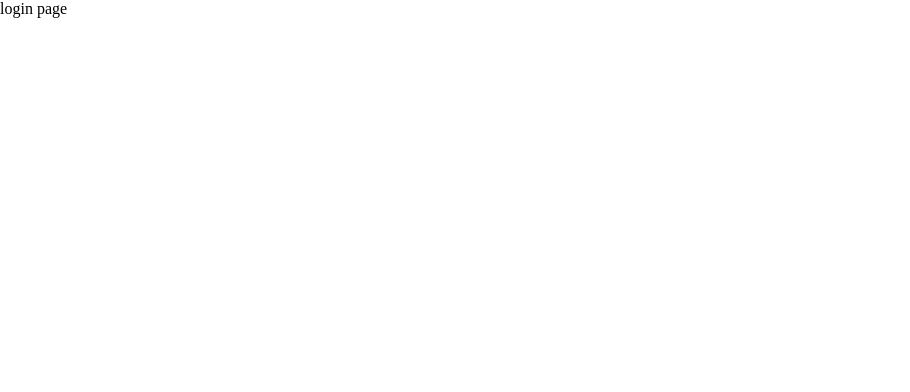
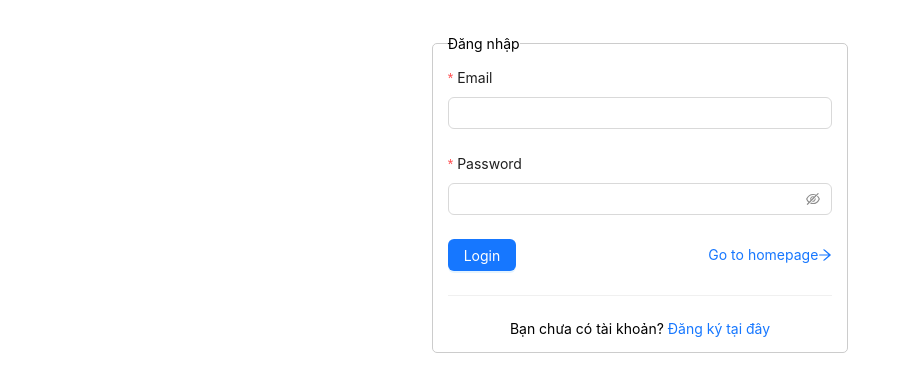
Before and after one commit to anhnguyen13131313/React-vite-QuocAnh, a React (Vite) app: page /login in a window 1280 px wide. Shown: the top 392 px of the page, without its empty margins (0-910 px from the left). Built offline with nearby package versions, Linux system fonts and the light colour scheme.

Commit message:
video 93

```diff
--- a/src/Components/layout/header.jsx
+++ b/src/Components/layout/header.jsx
@@ -4,8 +4,9 @@ import {
   UsergroupAddOutlined,
   HomeOutlined,
   AuditOutlined,
+  SettingOutlined,
 } from "@ant-design/icons";
-import { useState } from "react";
+import { Children, useState } from "react";
 const Header = () => {
   const [current, setCurrent] = useState("");
   const onClick = (e) => {
@@ -25,8 +26,23 @@ const Header = () => {
     },
     {
       label: <Link to={"/books"}>Books</Link>,
-      key: "products",
+      key: "books",
       icon: <AuditOutlined />,
+    },
+    {
+      label: "Cài đặt",
+      key: "setting",
+      icon: <SettingOutlined />,
+      children: [
+        {
+          label: <Link to={"/login"}>Đăng nhập</Link>,
+          key: "login",
+        },
+        {
+          label: "Đăng xuất",
+          key: "logout",
+        },
+      ],
     },
   ];
   return (
--- a/src/pages/login.jsx
+++ b/src/pages/login.jsx
@@ -1,5 +1,102 @@
+import {
+  Button,
+  Input,
+  Form,
+  notification,
+  Row,
+  Col,
+  Divider,
+  message,
+} from "antd";
+import { loginAPI, registerUserAPI } from "../services/api.service";
+import { Link, useNavigate } from "react-router-dom";
+import { ArrowRightOutlined } from "@ant-design/icons";
+import { useState } from "react";
 const LoginPage = () => {
-  return <div>login page</div>;
+  const [form] = Form.useForm();
+  const [loading, setLoading] = useState(false);
+  const navigate = useNavigate();
+
+  const onFinish = async (values) => {
+    setLoading(true);
+    const res = await loginAPI(values.email, values.password);
+
+    if (res.data) {
+      message.success("Đăng nhập thành công");
+      navigate("/");
+    } else {
+      notification.error({
+        message: "Error login",
+        description: JSON.stringify(res.message),
+      });
+    }
+    setLoading(false);
+  };
+  return (
+    <Row justify={"center"} style={{ marginTop: "30px" }}>
+      <Col xs={24} md={16} lg={8}>
+        <fieldset
+          style={{
+            border: "1px solid #ccc",
+            padding: "15px",
+            margin: "5px",
+            borderRadius: "5px",
+          }}
+        >
+          <legend>Đăng nhập</legend>
+          <Form form={form} layout="vertical" onFinish={onFinish}>
+            <Form.Item
+              label="Email"
+              name="email"
+              rules={[
+                { required: true, message: "Please input your email!" },
+                { type: "email", message: "Email không đúng định dạng!" },
+              ]}
+            >
+              <Input />
+            </Form.Item>
+            <Form.Item
+              label="Password"
+              name="password"
+              rules={[
+                { required: true, message: "Please input your password!" },
+              ]}
+            >
+              <Input.Password />
+            </Form.Item>
+            <Form.Item>
+              <div
+                style={{
+                  display: "flex",
+                  justifyContent: "space-between",
+                  alignItems: "center",
+                }}
+              >
+                <Button
+                  loading={loading}
+                  onClick={() => {
+                    form.submit();
+                  }}
+                  type="primary"
+                >
+                  Login
+                </Button>
+
+                <Link to={"/"}>
+                  Go to homepage
+                  <ArrowRightOutlined />
+                </Link>
+              </div>
+            </Form.Item>
+          </Form>
+          <Divider></Divider>
+          <div style={{ textAlign: "center" }}>
+            Bạn chưa có tài khoản? <Link to={"/register"}>Đăng ký tại đây</Link>
+          </div>
+        </fieldset>
+      </Col>
+    </Row>
+  );
 };
 
 export default LoginPage;
--- a/src/pages/register.jsx
+++ b/src/pages/register.jsx
@@ -33,7 +33,7 @@ const RegisterPage = () => {
       form={form}
       layout="vertical"
       onFinish={onFinish}
-      style={{ margin: "10px" }}
+      style={{ margin: "30px" }}
       // onFinishFailed={onFinishFailed}
     >
       <h3 style={{ textAlign: "center" }}>Đăng ký tài khoản </h3>
--- a/src/services/api.service.js
+++ b/src/services/api.service.js
@@ -62,7 +62,15 @@ const registerUserAPI = (fullName, email, password, phone) => {
   };
   return axios.post(URL_BACKEND, data);
 };
-
+const loginAPI = (email, password) => {
+  const URL_BACKEND = "/api/v1/auth/login";
+  const data = {
+    username: email,
+    password: password,
+    delay: 2000,
+  };
+  return axios.post(URL_BACKEND, data);
+};
 export {
   createUserAPI,
   updateUserAPI,
@@ -71,4 +79,5 @@ export {
   handleUploadFile,
   updateUserAvatarAPI,
   registerUserAPI,
+  loginAPI,
 };
```
